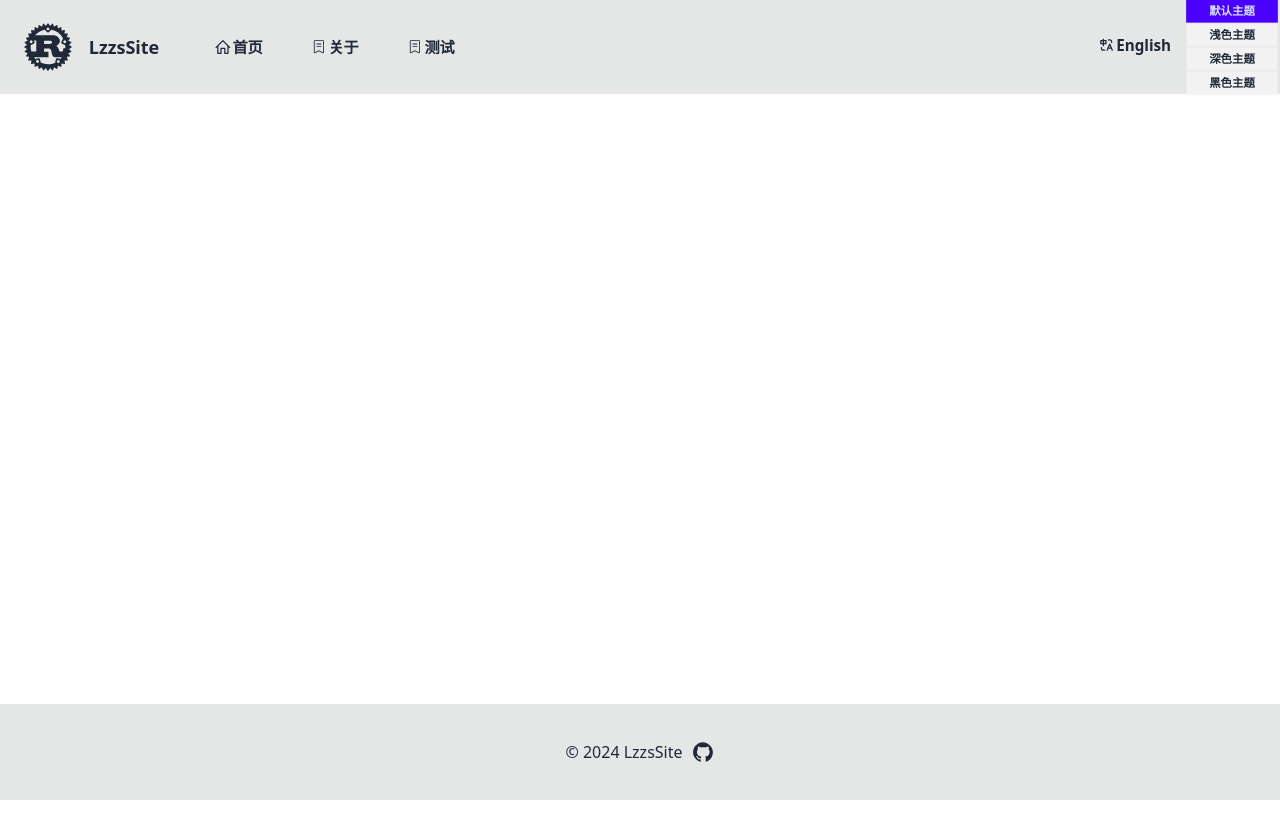
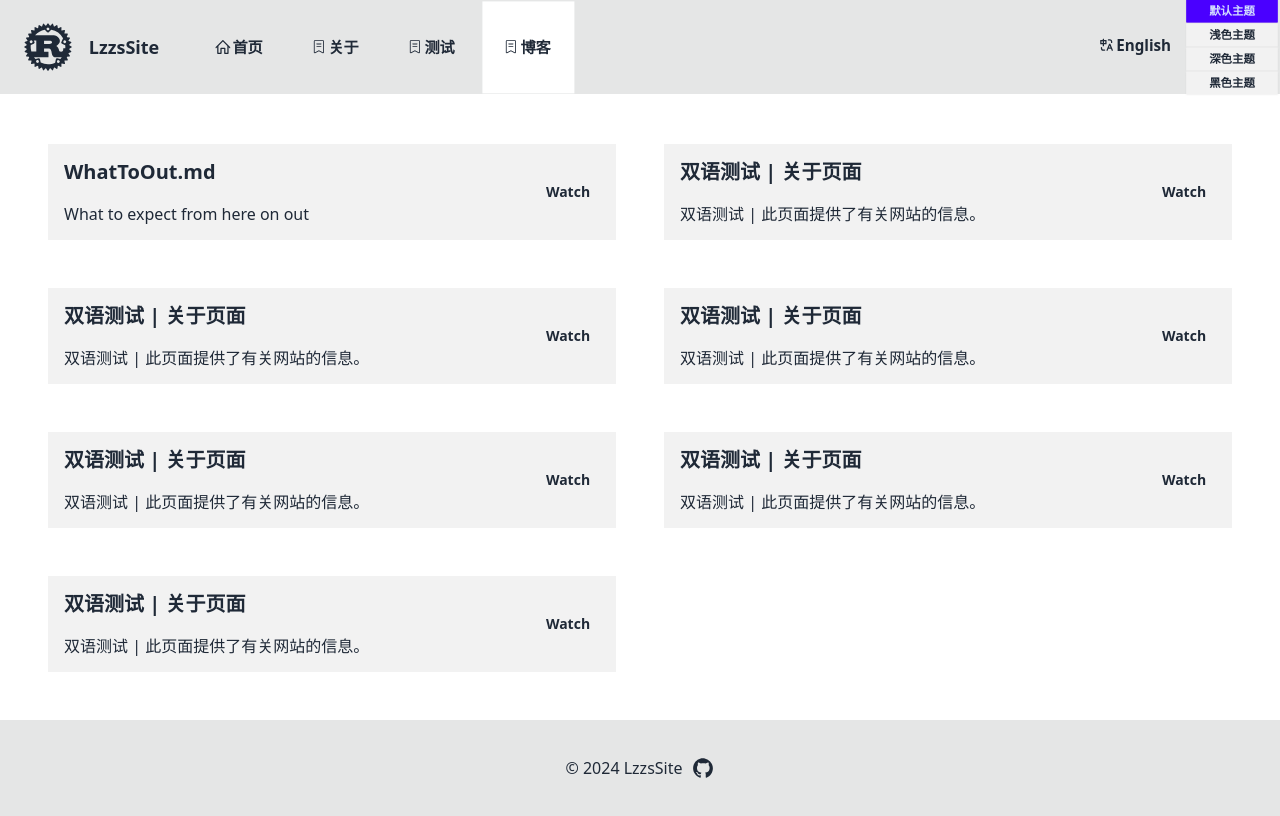
Before and after one commit to lzzsG/lzzs.fun, a React (Create React App) app: page /blog in a window 1280 px wide. Built offline with nearby package versions, Linux system fonts and the light colour scheme.

Commit message:
add blog

```diff
--- a/public/404.html
+++ b/public/404.html
@@ -3,19 +3,50 @@
 
 <head>
     <meta charset="utf-8">
+    <title>Redirecting...</title>
+    <style>
+        body {
+            margin: 0;
+            padding: 0;
+            display: flex;
+            justify-content: center;
+            align-items: center;
+            height: 100vh;
+            background-color: #000;
+            color: #fff;
+            font-family: Arial, sans-serif;
+        }
+
+        a {
+            color: #4FA3FF;
+            text-decoration: none;
+        }
+
+        a:hover {
+            text-decoration: underline;
+        }
+
+        .message {
+            text-align: center;
+        }
+    </style>
     <meta http-equiv="refresh" content="0;url=index.html">
     <script>
-        // 检查是否有路径（pathname）并且不是根目录
         if (location.pathname !== "/") {
-            // 将路径保存在localStorage中或者直接重定向到带哈希的URL
-            // 这里我们使用localStorage的示例
             localStorage.setItem('redirectPathname', location.pathname);
         }
     </script>
 </head>
 
 <body>
-    If you are not redirected, <a href="index.html">click here</a>.
+    <div class="message">
+        <h1>
+            LzzsSite
+        </h1>
+        <p>If you are not redirected, <a href="index.html">click here</a>.</p>
+
+
+    </div>
 </body>
 
 </html>
--- a/src/components/Header.js
+++ b/src/components/Header.js
@@ -62,6 +62,14 @@ const Header = () => {
                                     </div>
                                 </button>
                             </Link>
+                            <Link to="/blog">
+                                <button className={`text-base btn h-20 w-20 mt-2 btn-sm btn-ghost hover:bg-base-100 ${isActive('/blog') ? 'bg-base-100' : ''}`}>
+                                    <div className="flex items-center">
+                                        <AboutIcon className="-ml-0.5 mx-0.5" />
+                                        {t('blog')}
+                                    </div>
+                                </button>
+                            </Link>
 
 
                         </ul>
@@ -95,6 +103,14 @@ const Header = () => {
                                 <div className="flex items-center">
                                     <AboutIcon className="-ml-0.5 mx-0.5" />
                                     {t('test')}
+                                </div>
+                            </button>
+                        </Link>
+                        <Link to="/blog">
+                            <button className={`text-base btn h-24 w-24 btn-sm btn-ghost hover:bg-base-100 ${isActive('/blog') ? 'bg-base-100' : ''}`}>
+                                <div className="flex items-center">
+                                    <AboutIcon className="-ml-0.5 mx-0.5" />
+                                    {t('blog')}
                                 </div>
                             </button>
                         </Link>
@@ -152,6 +168,14 @@ const Header = () => {
                         </div>
                     </button>
                 </Link>
+                <Link to="/blog">
+                    <button className={`text-base btn h-12 w-20 btn-sm btn-ghost hover:bg-base-100 ${isActive('/blog') ? 'bg-base-100' : ''}`}>
+                        <div className="flex items-center">
+                            <AboutIcon className="-ml-0.5 mx-0.5" />
+                            {t('blog')}
+                        </div>
+                    </button>
+                </Link>
                 <button className="text-base btn h-12 w-24 btn-sm
                             btn-ghost" onClick={toggleLanguage}>
                     <div className="flex items-center">
--- a/src/i18n/en.json
+++ b/src/i18n/en.json
@@ -7,6 +7,7 @@
     "about": "About",
     "contact": "Contact",
     "test": "Test",
+    "blog": "Blog",
     "hello": "Hi there 👋",
     "homeHello": "Welcome to my website, a site for learning demos, including testing static web page builds, summarizing my learning projects, and some simple blogging!",
     "useful": "If you find something useful, feel free to give me a star⭐",
--- a/src/i18n/zh.json
+++ b/src/i18n/zh.json
@@ -7,6 +7,7 @@
     "about": "关于",
     "contact": "联系",
     "test": "测试",
+    "blog": "博客",
     "hello": "你好a👋",
     "homeHello": "欢迎访问我的网站，这是一个用于学习演示的网站，包括测试静态网页构建、汇总我的学习项目以及一些简单的博客！",
     "useful": "如果你发现什么有用的东西，请给我一个star⭐吧",
--- a/src/pages/AboutPage.js
+++ b/src/pages/AboutPage.js
@@ -1,8 +1,6 @@
 // src/pages/AboutPage.js
 import React, { useState, useEffect } from 'react';
 import { useTranslation } from 'react-i18next';
-import backgroundImage from '../assets/images/bg-td-long.jpg';
-import CircularNavigation from '../components/CircularNavigation';
 import config from '../config/config.js';
 import ScrollToTopButton from '../components/ScrollToTopButton.js';
 
--- /dev/null
+++ b/src/pages/BlogPage.js
@@ -0,0 +1,114 @@
+// BlogPage.js
+import React from 'react';
+import { Link } from 'react-router-dom';
+import { useTranslation } from 'react-i18next';
+
+const BlogPage = () => {
+    const { t } = useTranslation();
+
+    return (
+        <div class="m-6  md:m-12  2xl:m-24">
+            <div class="grid  grid-cols-1 md:grid-cols-2 md:gap-12">
+                <div className="flex bg-base-200 rounded-none h-24 mb-6 md:mb-0">
+                    <div className="flex-grow flex justify-between items-center m-4">
+                        <div>
+                            <Link to="/markdown1">
+                                <h3 className="card-title hover:underline mb-4">WhatToOut.md</h3>
+                            </Link>
+                            <p>What to expect from here on out</p>
+                        </div>
+                        <div className="card-actions">
+                            <button className="btn size-16 ml-4 btn-ghost">Watch</button>
+                        </div>
+                    </div>
+                </div>
+
+                <div className="flex bg-base-200 rounded-none h-24 mb-6 md:mb-0">
+                    <div className="flex-grow flex justify-between items-center m-4">
+                        <div>
+                            <Link to="/markdown1">
+                                <h3 className="card-title hover:underline mb-4">{t('aboutPage')}</h3>
+                            </Link>
+                            <p>{t('aboutContent')}</p>
+                        </div>
+                        <div className="card-actions">
+                            <button className="btn size-16 ml-4 btn-ghost">Watch</button>
+                        </div>
+                    </div>
+                </div>
+
+                <div className="flex bg-base-200 rounded-none h-24 mb-6 md:mb-0">
+                    <div className="flex-grow flex justify-between items-center m-4">
+                        <div>
+                            <Link to="/markdown1">
+                                <h3 className="card-title hover:underline mb-4">{t('aboutPage')}</h3>
+                            </Link>
+                            <p>{t('aboutContent')}</p>
+                        </div>
+                        <div className="card-actions">
+                            <button className="btn size-16 ml-4 btn-ghost">Watch</button>
+                        </div>
+                    </div>
+                </div>
+
+                <div className="flex bg-base-200 rounded-none h-24 mb-6 md:mb-0">
+                    <div className="flex-grow flex justify-between items-center m-4">
+                        <div>
+                            <Link to="/markdown1">
+                                <h3 className="card-title hover:underline mb-4">{t('aboutPage')}</h3>
+                            </Link>
+                            <p>{t('aboutContent')}</p>
+                        </div>
+                        <div className="card-actions">
+                            <button className="btn size-16 ml-4 btn-ghost">Watch</button>
+                        </div>
+                    </div>
+                </div>
+
+                <div className="flex bg-base-200 rounded-none h-24 mb-6 md:mb-0">
+                    <div className="flex-grow flex justify-between items-center m-4">
+                        <div>
+                            <Link to="/markdown1">
+                                <h3 className="card-title hover:underline mb-4">{t('aboutPage')}</h3>
+                            </Link>
+                            <p>{t('aboutContent')}</p>
+                        </div>
+                        <div className="card-actions">
+                            <button className="btn size-16 ml-4 btn-ghost">Watch</button>
+                        </div>
+                    </div>
+                </div>
+
+                <div className="flex bg-base-200 rounded-none h-24 mb-6 md:mb-0">
+                    <div className="flex-grow flex justify-between items-center m-4">
+                        <div>
+                            <Link to="/markdown1">
+                                <h3 className="card-title hover:underline mb-4">{t('aboutPage')}</h3>
+                            </Link>
+                            <p>{t('aboutContent')}</p>
+                        </div>
+                        <div className="card-actions">
+                            <button className="btn size-16 ml-4 btn-ghost">Watch</button>
+                        </div>
+                    </div>
+                </div>
+
+                <div className="flex bg-base-200 rounded-none h-24 mb-6 md:mb-0">
+                    <div className="flex-grow flex justify-between items-center m-4">
+                        <div>
+                            <Link to="/markdown1">
+                                <h3 className="card-title hover:underline mb-4">{t('aboutPage')}</h3>
+                            </Link>
+                            <p>{t('aboutContent')}</p>
+                        </div>
+                        <div className="card-actions">
+                            <button className="btn size-16 ml-4 btn-ghost">Watch</button>
+                        </div>
+                    </div>
+                </div>
+            </div>
+        </div >
+    );
+};
+
+export default BlogPage;
```
Also changed, not shown: src/App.js (+4 -6 lines), src/routes.js (+7 -1 lines).
